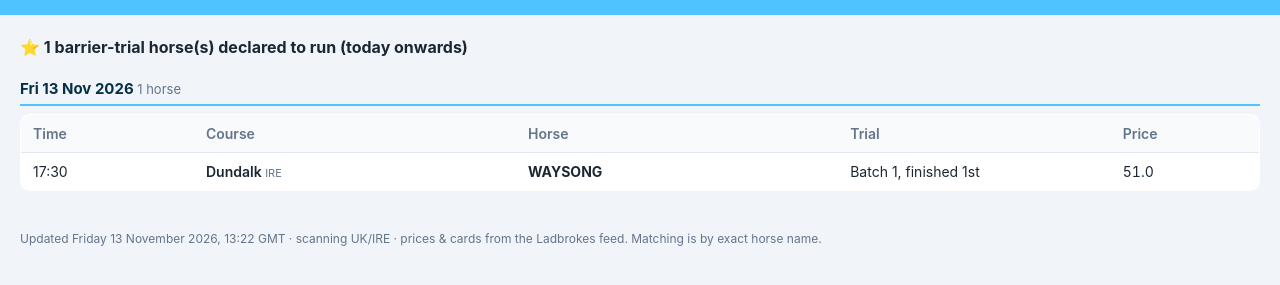
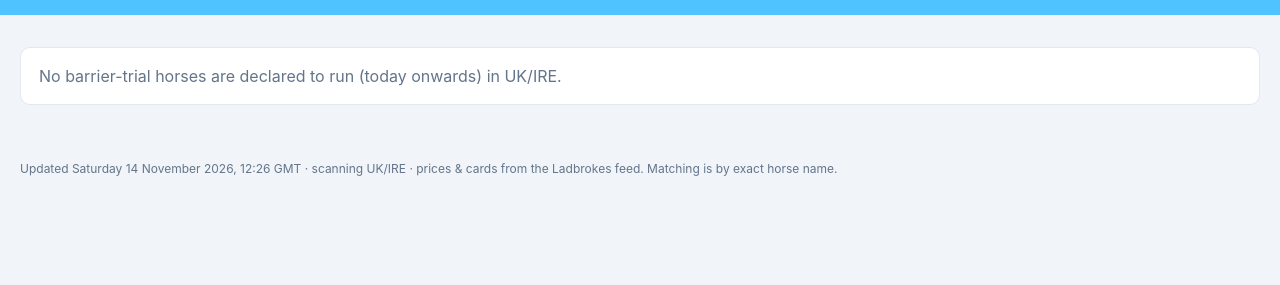
Before and after one commit to iRozz1985/irish-barrier-trials, a plain HTML site: page index.html in a window 1280 px wide. Shown: the part 67-352 px from the top of the page. Drawn offline with Linux system fonts and the light colour scheme.

Commit message:
Update barrier-trial page

```diff
--- a/index.html
+++ b/index.html
@@ -48,11 +48,10 @@
   <p>ITM Barrier Trials – Leopardstown, 26 August &middot; horses declared to run under rules</p>
 </header>
 <main>
-  <p class='count'>&#11088; 1 barrier-trial horse(s) declared to run (today onwards)</p><h2 class='day'>Fri 13 Nov 2026 <span class='daycount'>1 horse</span></h2><table><colgroup><col class='c-time'><col class='c-course'><col class='c-horse'><col class='c-trial'><col class='c-price'></colgroup><thead><tr><th>Time</th><th>Course</th><th>Horse</th><th>Trial</th><th>Price</th></tr></thead><tbody><tr><td class='t'>17:30</td><td class='course'>Dundalk <span class='ctry'>IRE</span></td><td class='horse'>WAYSONG</td><td class='t'>Batch 1, finished 1st</td><td class='num'>51.0</td></tr>
-</tbody></table>
+  <p class='none'>No barrier-trial horses are declared to run (today onwards) in UK/IRE.</p>
 </main>
 <footer>
-  Updated Friday 13 November 2026, 13:22 GMT &middot; scanning UK/IRE &middot;
+  Updated Saturday 14 November 2026, 12:26 GMT &middot; scanning UK/IRE &middot;
   prices &amp; cards from the Ladbrokes feed. Matching is by exact horse name.
 </footer>
 </body>
```
